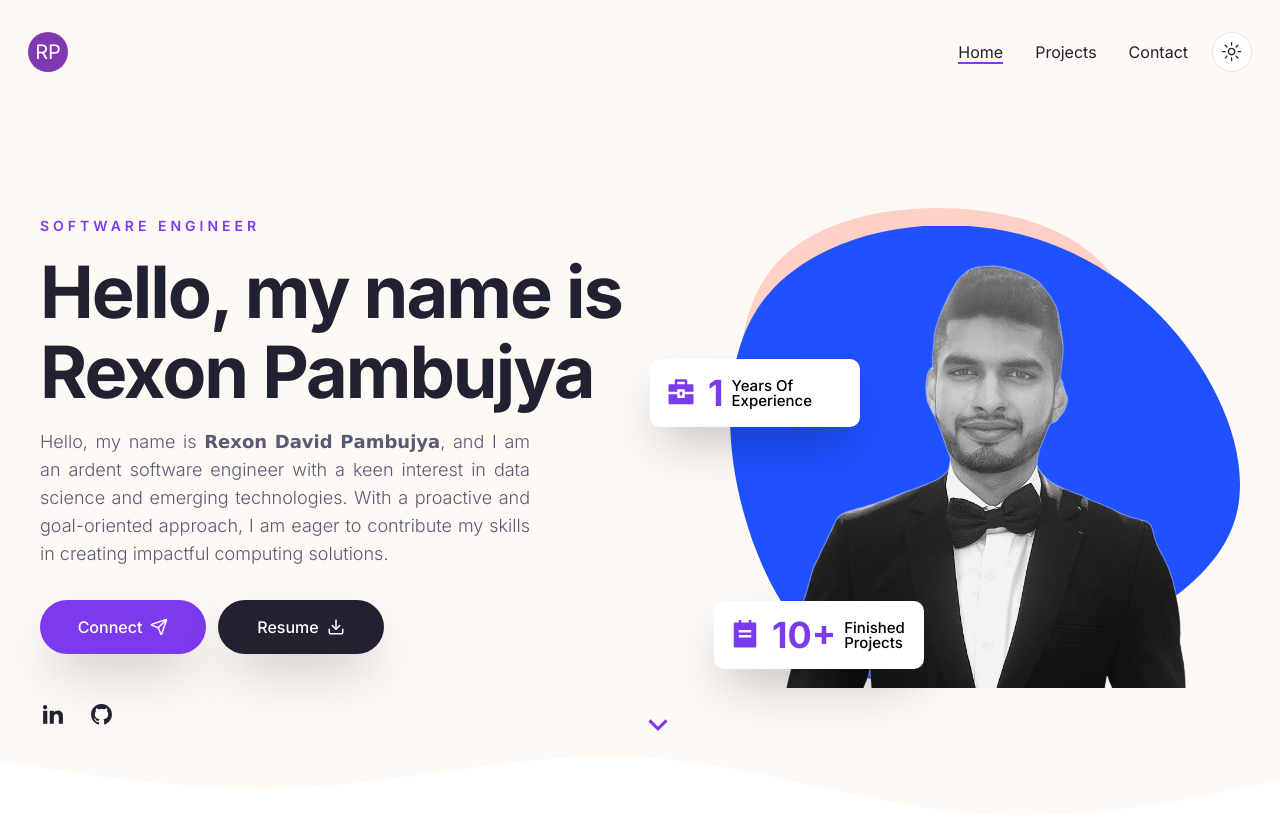
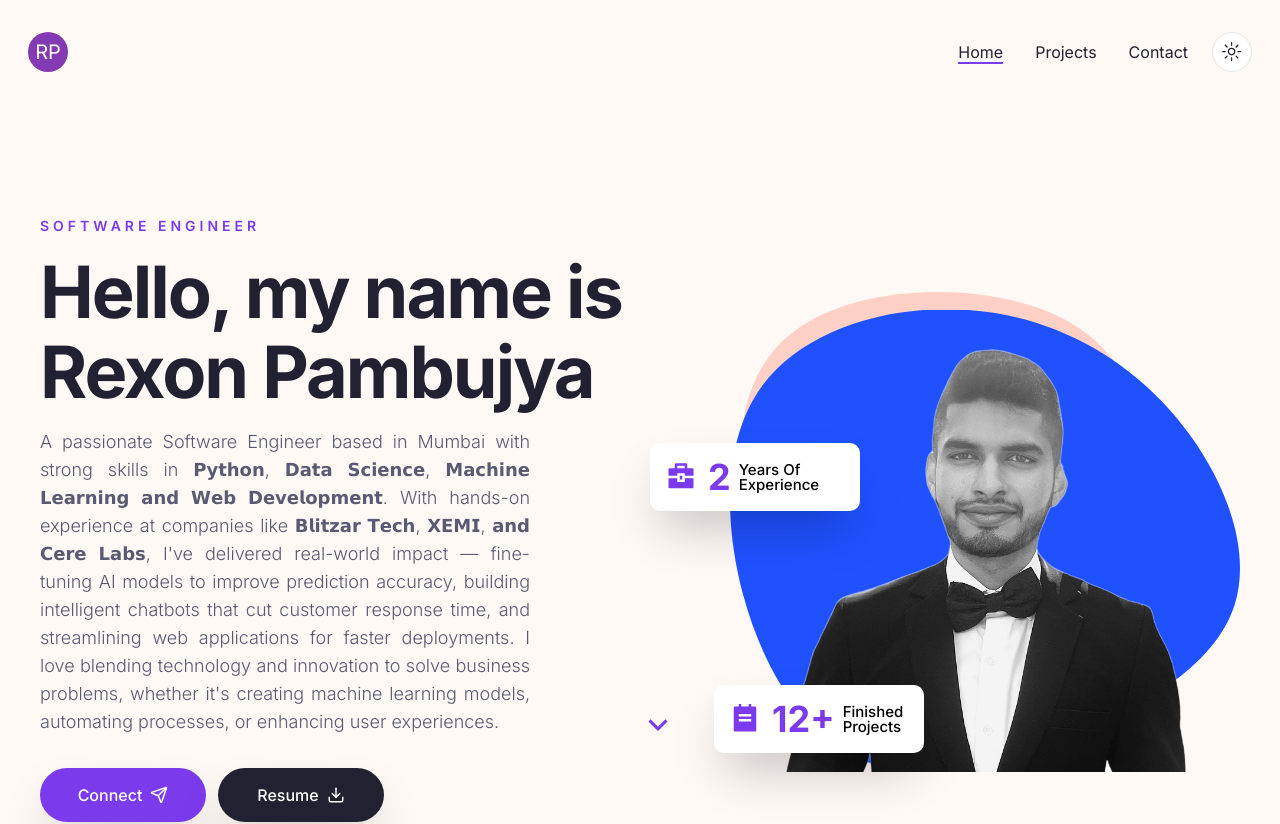
Before and after one commit to Rexon-Pambujya/portfolio-rexon-pambujya, a Next.js app: page / in a window 1280 px wide. Shown: the top 824 px of the page. Built offline with nearby package versions, Linux system fonts and the light colour scheme; what @nextui-org/react would draw is missing.

Commit message:
refactor: clean up component structure and improve readability

```diff
--- a/components/Experience.jsx
+++ b/components/Experience.jsx
@@ -6,7 +6,7 @@ import { useRef } from "react";
 
 const Details = ({ position, company, companyLink, time, address, work }) => {
   return (
-    <li className="first:mt-0 first:mb-5 w-full mx-auto xl:flex-grow flex flex-col items-center xs:text-base text-justify justify-between">
+    <li className="first:mt-0 mb-5 w-full mx-auto xl:flex-grow flex flex-col items-center xs:text-base text-justify justify-between">
       <div>
         <h2 className="capitalize font-bold xl:text-2xl ">
           {position}&nbsp;
@@ -76,6 +76,18 @@ export default function Experience() {
             • Analyzed and processed Indian address data, transformed it into a structured format, assigned precise geo-coordinates, and clustered locations.
 • Demonstrated the potential of machine learning algorithms to cluster geographic coordinates, leading to significant reductions in transportation costs and improved delivery times.`}
           />
+          <Details
+            company="Blitzar Tech Pvt Ltd."
+            address="Mumbai"
+            position="Associate Software Engineer"
+            time="Feb 2024 – Present"
+            companyLink=""
+            work={`• Worked on a web application to modernize the salary processing system for BMC schools, replacing manual file-based processes with an online system.
+• Built backend services using Python, integrating REST APIs for seamless data processing.
+• I worked on developing several frontend modules using modern technologies React.js, Next.js, HTML, and CSS, to enhance navigation and user experience.
+• Significantly improved efficiency and accuracy in salary disbursement for BMC schools.
+`}
+          />
         </ul>
       </div>
     </div>
--- a/components/Hero.jsx
+++ b/components/Hero.jsx
@@ -28,11 +28,16 @@ export default function Hero() {
             </div>
             <h1 className="h1 mb-4">Hello, my name is Rexon Pambujya</h1>
             <p className="subtitle max-w-[490px] mx-auto xl:mx-0 text-justify">
-              Hello, my name is 𝗥𝗲𝘅𝗼𝗻 𝗗𝗮𝘃𝗶𝗱 𝗣𝗮𝗺𝗯𝘂𝗷𝘆𝗮, and I am an ardent
-              software engineer with a keen interest in data science and
-              emerging technologies. With a proactive and goal-oriented
-              approach, I am eager to contribute my skills in creating impactful
-              computing solutions.
+              A passionate Software Engineer based in Mumbai with strong skills
+              in 𝗣𝘆𝘁𝗵𝗼𝗻, 𝗗𝗮𝘁𝗮 𝗦𝗰𝗶𝗲𝗻𝗰𝗲, 𝗠𝗮𝗰𝗵𝗶𝗻𝗲 𝗟𝗲𝗮𝗿𝗻𝗶𝗻𝗴 𝗮𝗻𝗱 𝗪𝗲𝗯 𝗗𝗲𝘃𝗲𝗹𝗼𝗽𝗺𝗲𝗻𝘁.
+              With hands-on experience at companies like 𝗕𝗹𝗶𝘁𝘇𝗮𝗿 𝗧𝗲𝗰𝗵, 𝗫𝗘𝗠𝗜, 𝗮𝗻𝗱
+              𝗖𝗲𝗿𝗲 𝗟𝗮𝗯𝘀, I've delivered real-world impact — fine-tuning AI
+              models to improve prediction accuracy, building intelligent
+              chatbots that cut customer response time, and streamlining web
+              applications for faster deployments. I love blending technology
+              and innovation to solve business problems, whether it's creating
+              machine learning models, automating processes, or enhancing user
+              experiences.
             </p>
             <div
               className="flex flex-col gap-y-3 md:flex-row gap-x-3 mx-auto
@@ -73,13 +78,13 @@ export default function Hero() {
               <Badge
                 containerStyles="absolute top-[24%] -left-[1rem] lg:-left-[5rem]"
                 icon={<RiBriefcase4Fill />}
-                endCountNum={1}
+                endCountNum={2}
                 badgeText="Years Of Experience"
               />
               <Badge
                 containerStyles="absolute top-[80%] -left-[1rem]"
                 icon={<RiTodoFill />}
-                endCountNum={10}
+                endCountNum={12}
                 endCountText="+"
                 badgeText="Finished Projects"
               />
--- a/components/Socials.jsx
+++ b/components/Socials.jsx
@@ -1,6 +1,7 @@
 "use client";
 import Link from "next/link";
 import { RiGithubFill, RiLinkedinFill } from "react-icons/ri";
+import { SiLeetcode } from "react-icons/si";
 const icons = [
   {
     path: "https://www.linkedin.com/in/rexon-pambujya/",
@@ -11,6 +12,11 @@ const icons = [
     path: "https://github.com/Rexon-Pambujya",
     name: <RiGithubFill />,
     labelText: "Github Profile",
+  },
+  {
+    path: "https://leetcode.com/u/Rexon_Pambujya/",
+    name: <SiLeetcode />,
+    labelText: "LeetCode Profile",
   },
 ];
 export default function Socials({ containerStyles, iconsStyles }) {
```
